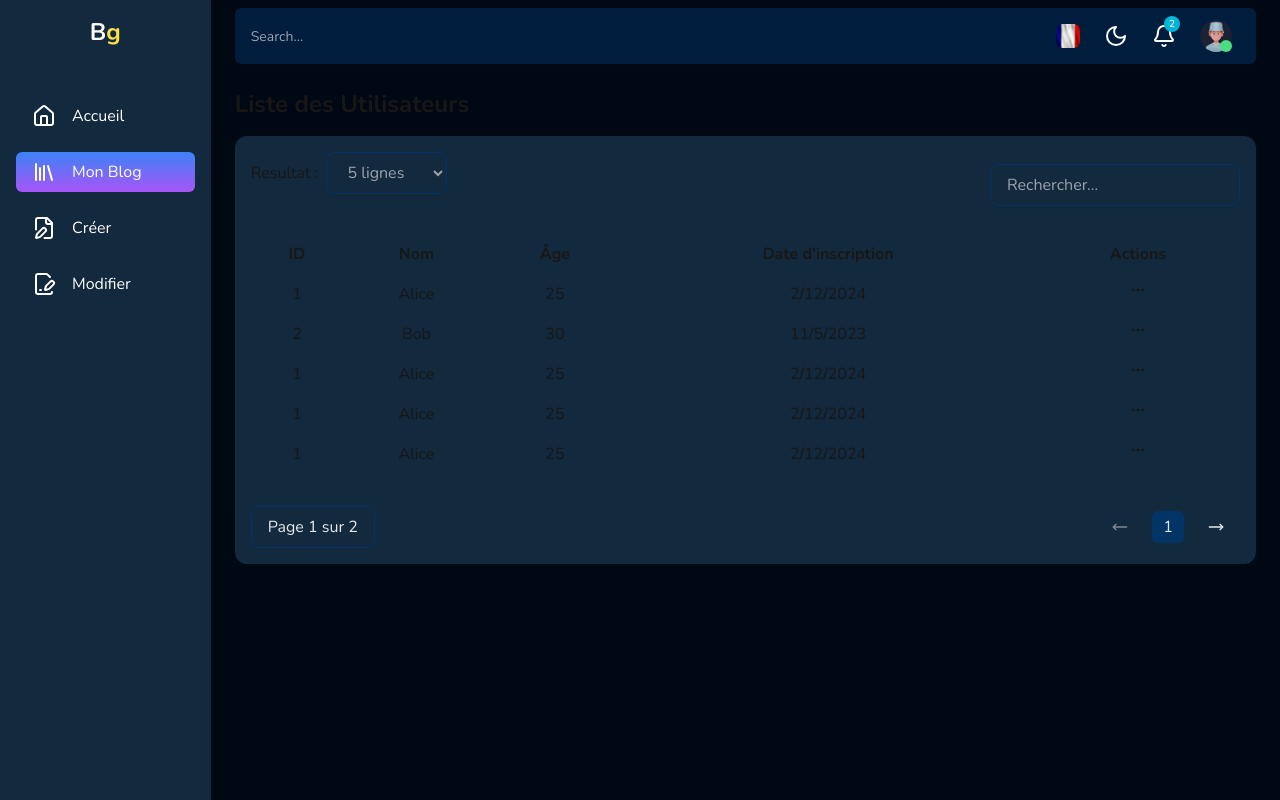
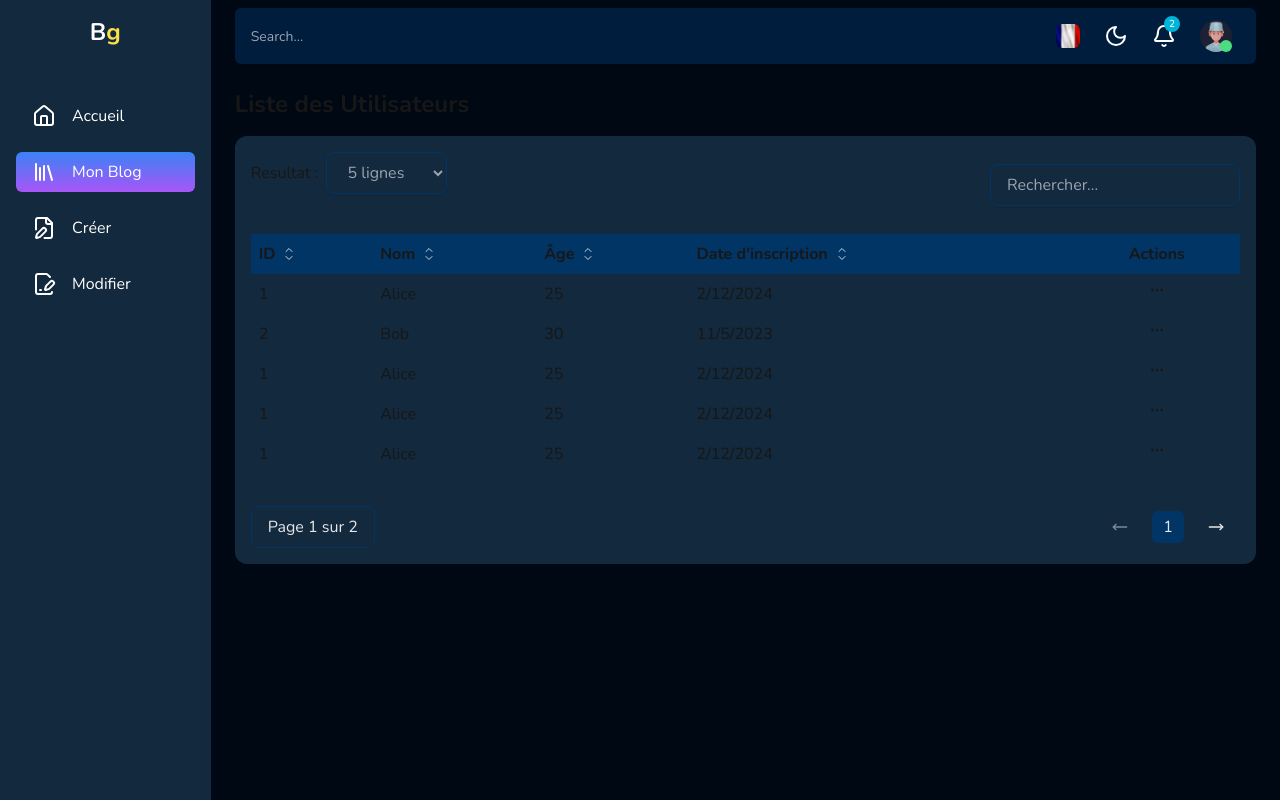
Before and after one commit to KevinShcmidt/Blog, a Next.js app: page /dashboard/MyBlog in a window 1280 px wide. Built offline with nearby package versions, Linux system fonts and the light colour scheme.

Commit message:
update:table

```diff
--- a/app/ui/components/DataTable.tsx
+++ b/app/ui/components/DataTable.tsx
@@ -9,7 +9,16 @@ import {
   ColumnDef,
   flexRender,
 } from "@tanstack/react-table";
-import { Ellipsis, Eye, MoveLeft, MoveRight, Pencil, Trash } from "lucide-react";
+import {
+  ChevronDown,
+  ChevronUp,
+  Ellipsis,
+  Eye,
+  MoveLeft,
+  MoveRight,
+  Pencil,
+  Trash,
+} from "lucide-react";
 
 type DataTableProps<T> = {
   columns: ColumnDef<T>[];
@@ -26,16 +35,15 @@ export default function DataTable<T>({
   const [pageIndex, setPageIndex] = useState(0);
   const [pageSize, setPageSize] = useState(pageSizeOptions[0]);
 
-
   type isClicked = {
-    isActivated : boolean,
-    isExact : number
-  }
+    isActivated: boolean;
+    isExact: number;
+  };
 
   const [isClicked, setIsClicked] = useState<isClicked>({
-    isActivated : false,
-    isExact : -1
-  })
+    isActivated: false,
+    isExact: -1,
+  });
 
   const table = useReactTable({
     data,
@@ -84,33 +92,45 @@ export default function DataTable<T>({
         />
       </div>
 
-      <table className="min-w-full text-center">
-        <thead>
+      <table className="min-w-full text-start">
+        <thead className="text-start mb-8">
           {table.getHeaderGroups().map((headerGroup) => (
-            <tr key={headerGroup.id} className="bg-transparent">
+            <tr key={headerGroup.id} className="bg-secondary mb-6">
               {headerGroup.headers.map((header) => (
                 <th
                   key={header.id}
-                  className=" p-2 cursor-pointer"
+                  className="text-start p-2 cursor-pointer mb-6"
                   onClick={header.column.getToggleSortingHandler()}
                 >
+                  <div className="flex items-center gap-2">
                     {flexRender(
                       header.column.columnDef.header,
                       header.getContext()
                     )}
-                  {header.column.getIsSorted() === "asc"
-                    ? " 🔼"
-                    : header.column.getIsSorted() === "desc"
-                    ? " 🔽"
-                    : ""}
+                    <div className="flex flex-col -space-y-1">
+                      <ChevronUp
+                        className={`w-3 h-3 ${
+                          header.column.getIsSorted() === "asc"
+                            ? "text-blue-600"
+                            : "text-gray-300"
+                        }`}
+                      />
+                      <ChevronDown
+                        className={`w-3 h-3 ${
+                          header.column.getIsSorted() === "desc"
+                            ? "text-blue-600"
+                            : "text-gray-300"
+                        }`}
+                      />
+                    </div>
+                  </div>
                 </th>
               ))}
-              <th className="p-2">Actions</th>{" "}
-              {/* 📌 Colonne des boutons */}
+              <th className="p-2 mb-6">Actions</th>
             </tr>
           ))}
         </thead>
-        <tbody>
+        <tbody className="font-normal">
           {table.getRowModel().rows.map((row) => (
             <tr key={row.id} className="hover:bg-secondary">
               {row.getVisibleCells().map((cell) => (
@@ -120,9 +140,17 @@ export default function DataTable<T>({
               ))}
               {/* 📌 Boutons View / Edit / Delete */}
               <td className="p-2 flex gap-2 items-center justify-center relative">
-                 <Ellipsis onClick={() => setIsClicked({isActivated : !isClicked.isActivated, isExact : parseInt(row.id)})} size={16} />
-                 {
-                  isClicked.isActivated && isClicked.isExact === parseInt(row.id) && (
+                <Ellipsis
+                  onClick={() =>
+                    setIsClicked({
+                      isActivated: !isClicked.isActivated,
+                      isExact: parseInt(row.id),
+                    })
+                  }
+                  size={16}
+                />
+                {isClicked.isActivated &&
+                  isClicked.isExact === parseInt(row.id) && (
                     <div className="absolute top-7 z-10 bg-secondary rounded-md flex flex-col gap-2 items-center justify-center">
                       <div className="w-[120px]  px-2 hover:bg-blue-800 flex items-center justify-between">
                         <p>Voir</p>
@@ -137,8 +165,7 @@ export default function DataTable<T>({
                         <Trash size={16} />
                       </div>
                     </div>
-                  )
-                 }
+                  )}
               </td>
             </tr>
           ))}
@@ -162,9 +189,7 @@ export default function DataTable<T>({
           </button>
 
           <div className="bg-secondary text-gray-200 rounded-md w-8 h-8 flex items-center justify-center">
-         <span>
-           {pageIndex + 1}
-          </span>
+            <span>{pageIndex + 1}</span>
           </div>
 
           <button
```
Lines whose indentation alone changed are shown as unchanged.
